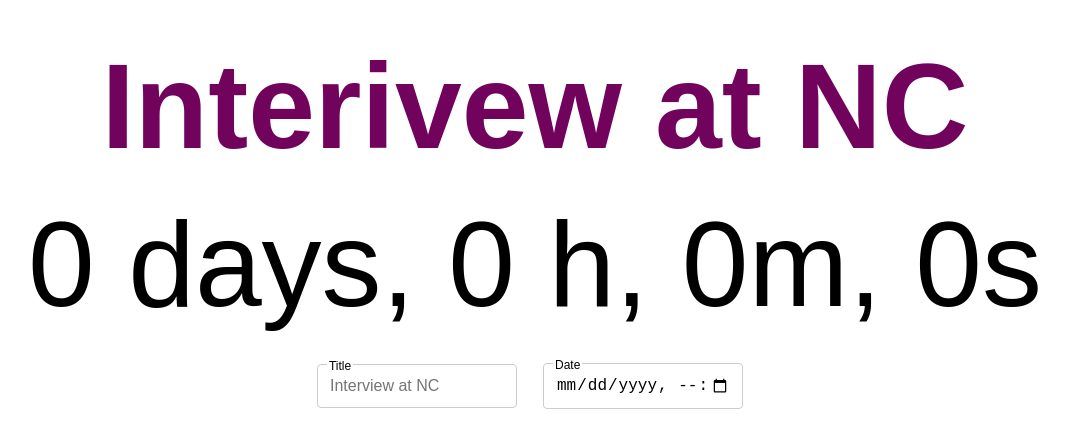
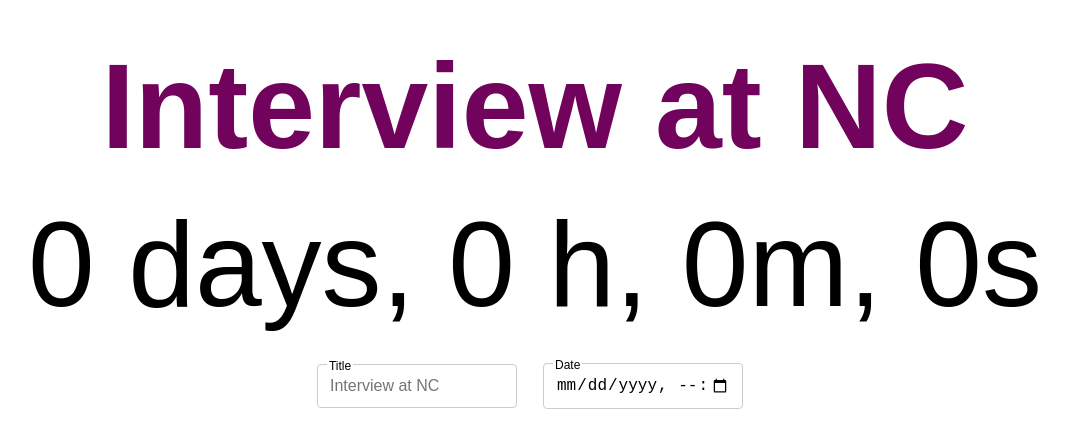
Before and after one commit to Ganesh-Balaji-Radhakrishnan/nc-countdown-ganesh-app, an Angular app: page / in a window 1280 px wide. Shown: the part 182-630 px from the top of the page, without its empty margins (105-1174 px from the left). Built offline with nearby package versions, Linux system fonts and the light colour scheme; a web font is replaced by a local one.

Commit message:
readme adjustments

```diff
--- a/src/app/event-name-display/event-name-display.component.ts
+++ b/src/app/event-name-display/event-name-display.component.ts
@@ -17,7 +17,7 @@ import { FontSizeService } from '../font-size.service'
 })
 export class EventNameDisplayComponent implements OnChanges {
   @Input() eventName: string = ''
-  placeholder: string = 'Interivew at NC'
+  placeholder: string = 'Interview at NC'
   fontSize: string = '5rem'
 
   @ViewChild('eventText', { static: false }) divEventText:
```
Also changed, not shown: 1 other file (tests, documents, lock files or other folders).
